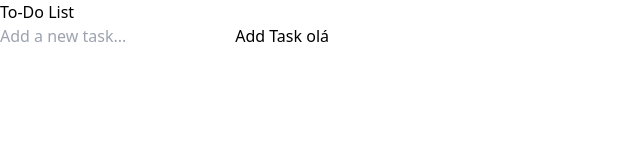
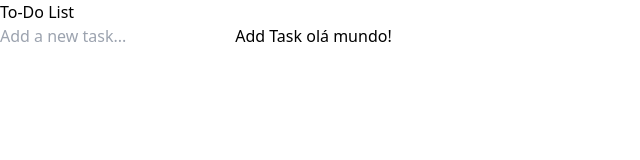
Before and after one commit to yxsbx/toDoListAda, a website: page public/index.html in a window 1280 px wide. Shown: the full height of the page, 0-640 px from the left. Drawn offline with Linux system fonts and the light colour scheme.

Commit message:
commit teste2

```diff
--- a/public/index.html
+++ b/public/index.html
@@ -21,7 +21,7 @@
           type="submit"
           class="mt-2 w-full bg-blue-500 text-white py-2 rounded-lg"
         >
-          Add Task olá
+          Add Task olá mundo!
         </button>
       </form>
       <ul id="todo-list" class="list-disc pl-5"></ul>
```
